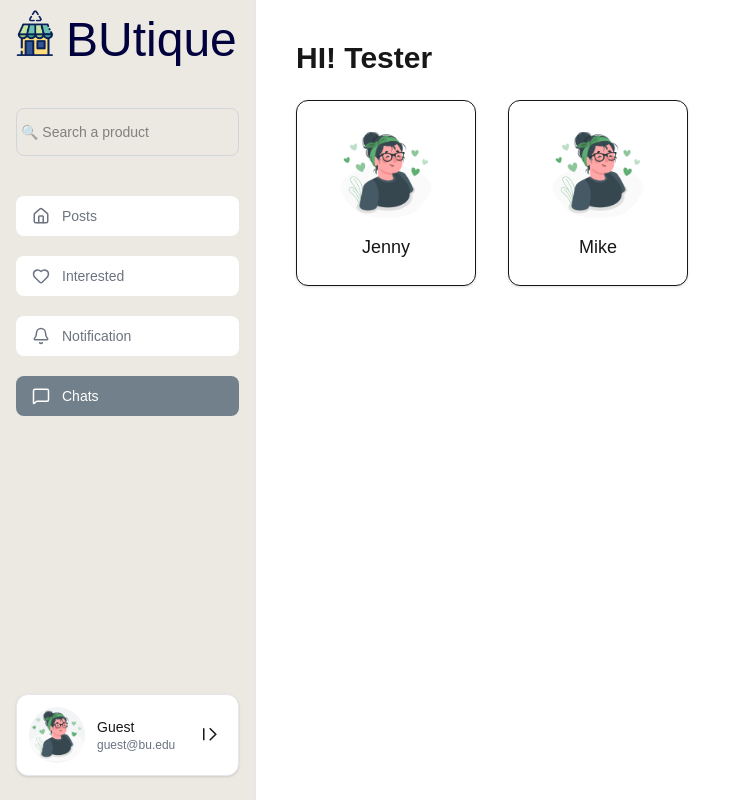
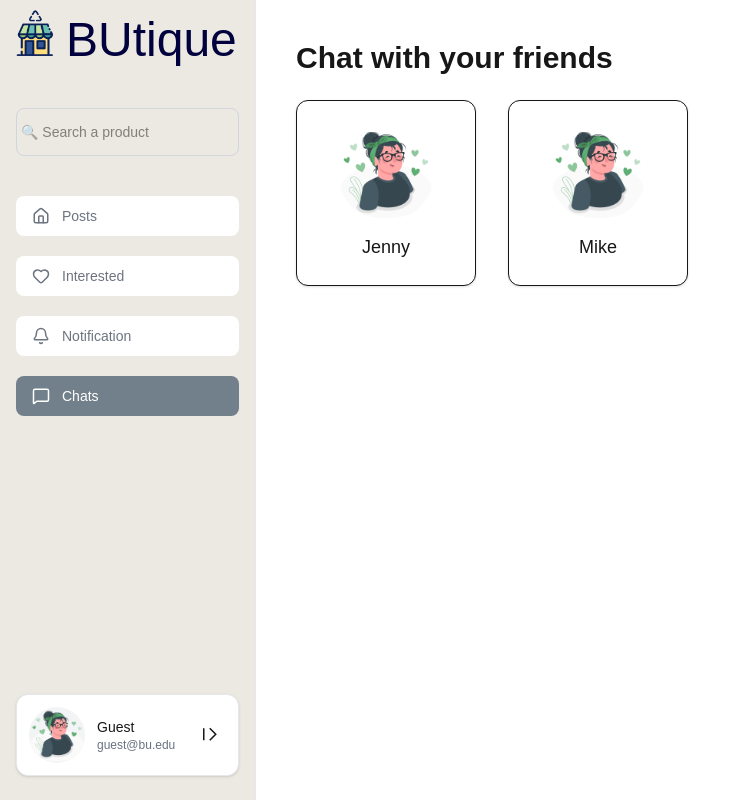
Before and after one commit to MikAFForm/BUtique, a Next.js app: page /dashboard/chats in a window 1280 px wide. Shown: the whole page, without its empty margins (0-735 px from the left). Built offline with nearby package versions, Linux system fonts and the light colour scheme; a web font is replaced by a local one.

Commit message:
minor layout update

```diff
--- a/app/dashboard/chats/page.tsx
+++ b/app/dashboard/chats/page.tsx
@@ -29,7 +29,7 @@ export default function ChatsPage() {
       <Sidebar />
 
       <div className="ml-64 px-10 py-10">
-        <h1 className="text-3xl font-bold mb-6">HI! Tester</h1>
+        <h1 className="text-3xl font-bold mb-6">Chat with your friends</h1>
 
         <div className="flex flex-wrap gap-8">
           {chatUsers.map((u) => (
--- a/app/dashboard/notification/page.tsx
+++ b/app/dashboard/notification/page.tsx
@@ -57,7 +57,7 @@ export default function NotificationPage() {
       <Sidebar />
 
       <div className="ml-64 px-10 py-10">
-        <div className="flex items-center justify-between w-[800px] mb-6">
+        <div className="flex items-center justify-between w-full mb-6">
           <h1 className="text-3xl font-bold">New Notification</h1>
 
           <button
@@ -74,7 +74,7 @@ export default function NotificationPage() {
             <div
               key={item.id}
               onClick={() => openChat(item.sender)}
-              className="flex items-center justify-between border border-gray-300 rounded-xl px-4 py-3 w-[800px] bg-white shadow-sm cursor-pointer"
+              className="flex items-center justify-between border border-gray-300 rounded-xl px-4 py-3 w-full bg-white shadow-sm cursor-pointer"
             >
               <div className="flex items-center gap-4">
                 <div className="w-10 h-10 rounded-full overflow-hidden">
```
